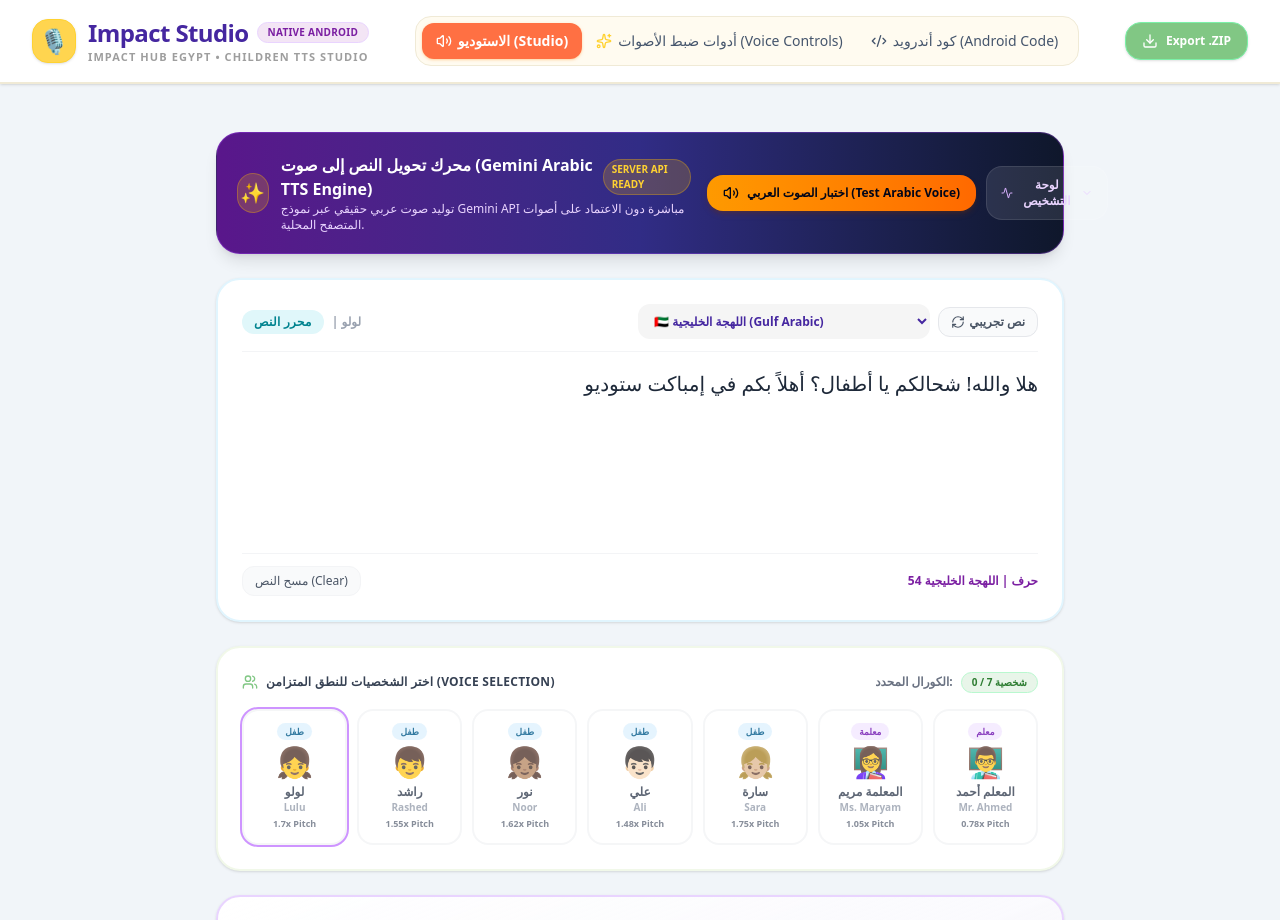
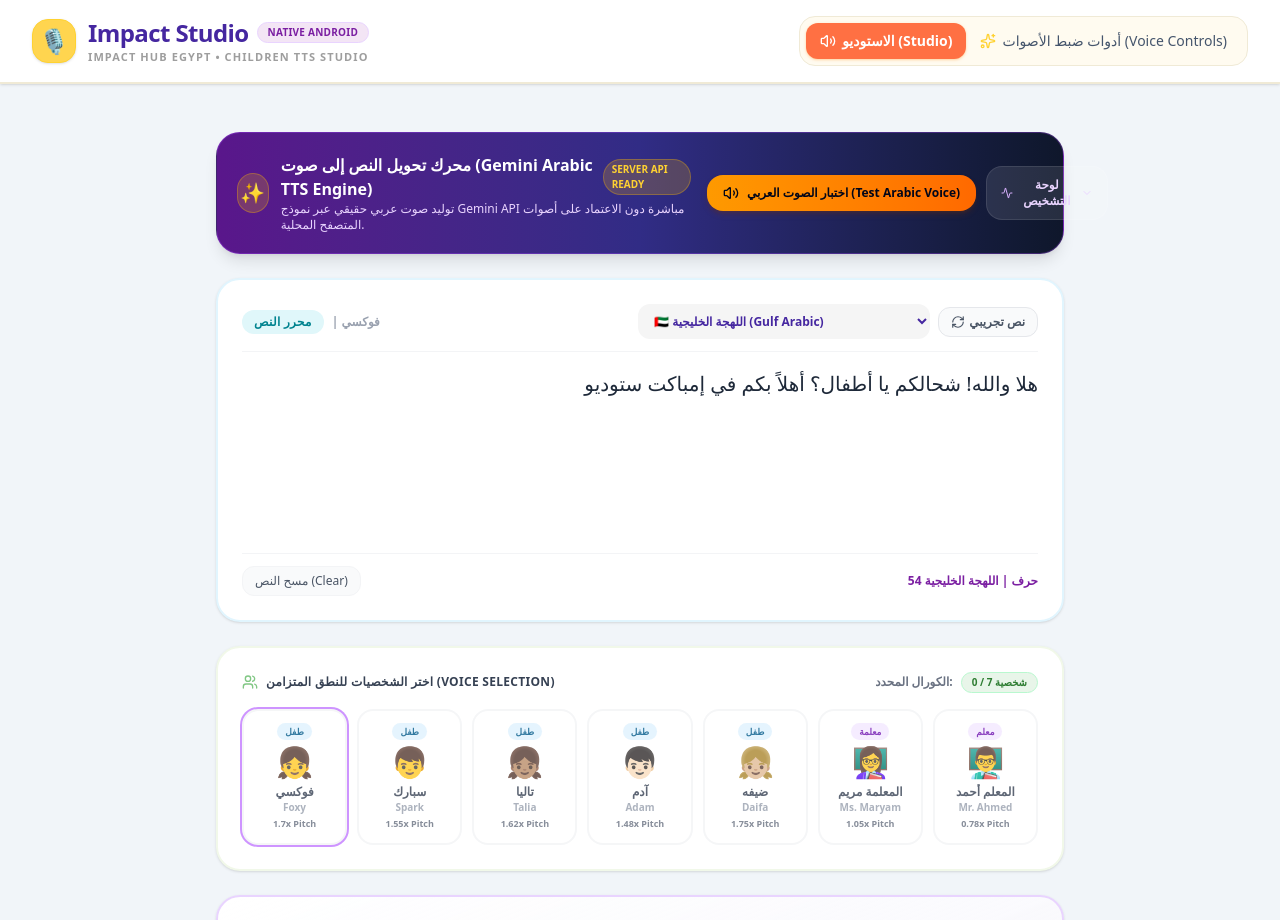
Before and after one commit to anasyoussef797-bot/Impact-Studio, a React (Vite) app: page / in a window 1280 px wide. Shown: the top 920 px of the page. Built offline with nearby package versions, Linux system fonts and the light colour scheme.

Commit message:
refactor: rename characters and simplify UI
Updated character names to Foxy, Spark, Talia, Adam, and Daifa across all configurations. Removed Android code export features from the Navbar.

```diff
--- a/src/components/Navbar.tsx
+++ b/src/components/Navbar.tsx
@@ -1,6 +1,5 @@
 import React from 'react';
-import { Volume2, Code2, Sparkles, Download } from 'lucide-react';
-import { downloadAndroidProjectZip } from '../utils/zipExporter';
+import { Volume2, Sparkles } from 'lucide-react';
 
 interface NavbarProps {
   activeTab: 'studio' | 'characters' | 'settings' | 'android-code';
@@ -55,29 +54,7 @@
             <Sparkles className="w-4 h-4 text-amber-300" />
             <span>أدوات ضبط الأصوات (Voice Controls)</span>
           </button>
-
-          <button
-            onClick={() => setActiveTab('android-code')}
-            className={`flex items-center gap-1.5 px-3.5 py-2 rounded-xl transition-all ${
-              activeTab === 'android-code'
-                ? 'bg-[#0288D1] text-white font-extrabold shadow-sm'
-                : 'text-slate-600 hover:text-slate-900 hover:bg-white/60'
-            }`}
-          >
-            <Code2 className="w-4 h-4" />
-            <span>كود أندرويد (Android Code)</span>
-          </button>
         </div>
-
-        {/* Export Project ZIP Button */}
-        <button
-          onClick={downloadAndroidProjectZip}
-          className="hidden md:flex items-center gap-2 bg-[#81C784] hover:bg-[#66BB6A] text-white font-extrabold text-xs px-4 py-2.5 rounded-2xl shadow-sm transition-all border border-green-300 active:scale-95"
-          title="Download Complete Android Studio Project (.zip)"
-        >
-          <Download className="w-4 h-4" />
-          <span>Export .ZIP</span>
-        </button>
 
       </div>
     </header>
--- a/src/data/androidProjectFiles.ts
+++ b/src/data/androidProjectFiles.ts
@@ -200,11 +200,11 @@
     <string name="dialect_german">German</string>
 
     <!-- Character Names -->
-    <string name="char_lulu">Lulu (لولو)</string>
-    <string name="char_rashed">Rashed (راشد)</string>
-    <string name="char_noor">Noor (نور)</string>
-    <string name="char_ali">Ali (علي)</string>
-    <string name="char_sara">Sara (سارة)</string>
+    <string name="char_lulu">Foxy (فوكسي)</string>
+    <string name="char_rashed">Spark (سبارك)</string>
+    <string name="char_noor">Talia (تاليا)</string>
+    <string name="char_ali">Adam (آدم)</string>
+    <string name="char_sara">Daifa (ضيفه)</string>
 
     <!-- Controls -->
     <string name="pitch_label">Voice Pitch (تنعيم/حدّة الصوت)</string>
@@ -359,8 +359,8 @@
         val DEFAULT_CHARACTERS = listOf(
             ChildCharacter(
                 id = "char_lulu",
-                name = "Lulu",
-                arabicName = "لولو",
+                name = "Foxy",
+                arabicName = "فوكسي",
                 avatarEmoji = "👧",
                 pitch = 1.55f,
                 speechRate = 0.88f,
@@ -371,8 +371,8 @@
             ),
             ChildCharacter(
                 id = "char_rashed",
-                name = "Rashed",
-                arabicName = "راشد",
+                name = "Spark",
+                arabicName = "سبارك",
                 avatarEmoji = "👦",
                 pitch = 1.45f,
                 speechRate = 0.85f,
@@ -383,8 +383,8 @@
             ),
             ChildCharacter(
                 id = "char_noor",
-                name = "Noor",
-                arabicName = "نور",
+                name = "Talia",
+                arabicName = "تاليا",
                 avatarEmoji = "👧🏽",
                 pitch = 1.60f,
                 speechRate = 0.90f,
@@ -395,8 +395,8 @@
             ),
             ChildCharacter(
                 id = "char_ali",
-                name = "Ali",
-                arabicName = "علي",
+                name = "Adam",
+                arabicName = "آدم",
                 avatarEmoji = "👦🏻",
                 pitch = 1.40f,
                 speechRate = 0.82f,
@@ -407,8 +407,8 @@
             ),
             ChildCharacter(
                 id = "char_sara",
-                name = "Sara",
-                arabicName = "سارة",
+                name = "Daifa",
+                arabicName = "ضيفه",
                 avatarEmoji = "👧🏼",
                 pitch = 1.62f,
                 speechRate = 0.88f,
--- a/src/utils/arabicUtils.ts
+++ b/src/utils/arabicUtils.ts
@@ -24,11 +24,12 @@
   'تطبيق': 'تَطْبِيق',
   'صوت': 'صَوْت',
   'صوتي': 'صَوْتِي',
-  'لولو': 'لُولُو',
-  'راشد': 'رَاشِد',
-  'نور': 'نُور',
-  'علي': 'عَلِيّ',
-  'سارة': 'سَارَة',
+  'فوكسي': 'فُوكْسِي',
+  'سبارك': 'سْبَارْك',
+  'تاليا': 'تَالِيَا',
+  'ادم': 'آَدَم',
+  'آدم': 'آَدَمُ',
+  'ضيفه': 'ضَيْفَه',
   'مريم': 'مَرْيَم',
   'احمد': 'أَحْمَد'
 };
--- a/src/utils/speechSynthesis.ts
+++ b/src/utils/speechSynthesis.ts
@@ -89,8 +89,8 @@
 export const INITIAL_CHARACTERS: ChildCharacter[] = [
   {
     id: 'char_lulu',
-    name: 'Lulu',
-    arabicName: 'لولو',
+    name: 'Foxy',
+    arabicName: 'فوكسي',
     avatar: '👧',
     pitch: 1.70, // Authentic high child girl voice
     speechRate: 0.95,
@@ -103,8 +103,8 @@
   },
   {
     id: 'char_rashed',
-    name: 'Rashed',
-    arabicName: 'راشد',
+    name: 'Spark',
+    arabicName: 'سبارك',
     avatar: '👦',
     pitch: 1.55, // Energetic child boy voice
     speechRate: 0.92,
@@ -117,8 +117,8 @@
   },
   {
     id: 'char_noor',
-    name: 'Noor',
-    arabicName: 'نور',
+    name: 'Talia',
+    arabicName: 'تاليا',
     avatar: '👧🏽',
     pitch: 1.62, // Sweet kid girl voice
     speechRate: 0.90,
@@ -131,8 +131,8 @@
   },
   {
     id: 'char_ali',
-    name: 'Ali',
-    arabicName: 'علي',
+    name: 'Adam',
+    arabicName: 'آدم',
     avatar: '👦🏻',
     pitch: 1.48, // Calm child boy voice
     speechRate: 0.85,
@@ -145,8 +145,8 @@
   },
   {
     id: 'char_sara',
-    name: 'Sara',
-    arabicName: 'سارة',
+    name: 'Daifa',
+    arabicName: 'ضيفه',
     avatar: '👧🏼',
     pitch: 1.75, // Playful high child girl voice
     speechRate: 0.98,
```
